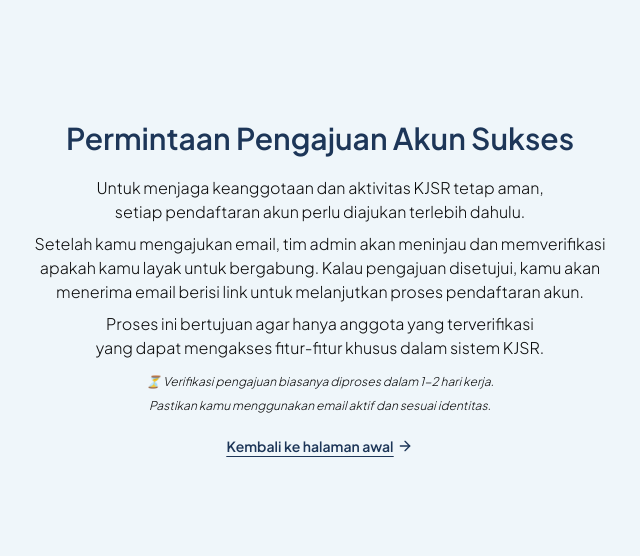
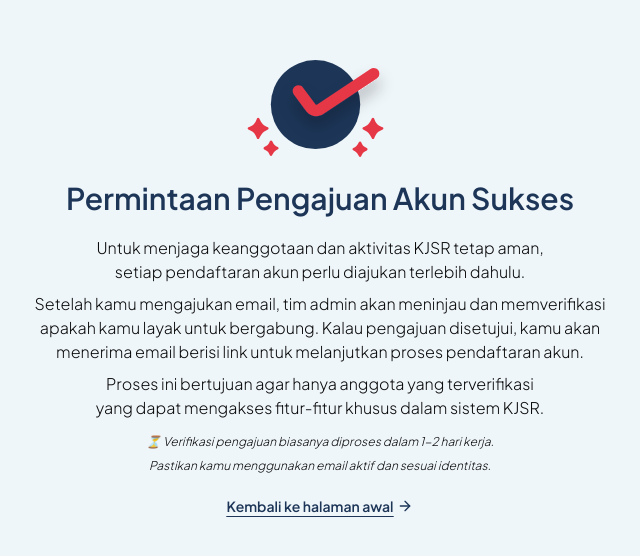
Before and after one commit to ahmdhndr/new-kjsr-fe, a Next.js app: page /pre-register/success in a window 1280 px wide. Shown: the part 112-668 px from the top of the page, without its empty margins (320-960 px from the left). Built offline with nearby package versions, Linux system fonts and the light colour scheme.

Commit message:
chore: enhance preapproval

```diff
--- a/src/app/(auth)/_components/register-form.tsx
+++ b/src/app/(auth)/_components/register-form.tsx
@@ -24,7 +24,7 @@
   token,
 }: {
   email?: string;
-  token?: string;
+  token: string;
 }) {
   const {
     visiblePassword,
--- a/src/app/(auth)/_hooks/use-register.ts
+++ b/src/app/(auth)/_hooks/use-register.ts
@@ -13,7 +13,7 @@
 import { authServices } from "../_services/auth.service";
 import { IRegister } from "../_types/auth";
 
-const useRegister = (token?: string) => {
+const useRegister = (token: string) => {
   const router = useRouter();
 
   const [visiblePassword, setVisiblePassword] = useState<{
@@ -45,8 +45,8 @@
 
   const registerFn = async (payload: IRegister) => {
     const result = await authServices.register({
+      ...payload,
       token,
-      ...payload,
     });
     return result;
   };
--- a/src/app/(auth)/pre-register/success/page.tsx
+++ b/src/app/(auth)/pre-register/success/page.tsx
@@ -1,5 +1,6 @@
 "use client";
 
+import Image from "next/image";
 import Link from "next/link";
 
 import { ArrowRight } from "lucide-react";
@@ -9,6 +10,14 @@
 export default function SuccessPage() {
   return (
     <div className="flex min-h-screen w-full flex-col items-center justify-center space-y-5 px-4 text-center">
+      <div className="flex w-full justify-center">
+        <Image
+          src="/illustration/success-verify.svg"
+          alt="Success Verify Illustration"
+          width={150}
+          height={100}
+        />
+      </div>
       <h1 className="text-primary text-2xl font-semibold lg:text-3xl">
         Permintaan Pengajuan Akun Sukses
       </h1>
--- a/src/app/(auth)/register/page.tsx
+++ b/src/app/(auth)/register/page.tsx
@@ -1,5 +1,10 @@
 import { Metadata } from "next";
 import Image from "next/image";
+import { redirect } from "next/navigation";
+
+import { getServerSession } from "next-auth";
+
+import { authOptions } from "@/lib/auth";
 
 import { RegisterForm } from "../_components/register-form";
 
@@ -14,6 +19,11 @@
   searchParams: Params;
 }) {
   const { email, token } = await searchParams;
+  const session = await getServerSession(authOptions);
+
+  if (session?.user) {
+    redirect("/");
+  }
 
   return (
     <div className="h-full w-full overflow-hidden">
--- a/src/app/(auth)/register/success/page.tsx
+++ b/src/app/(auth)/register/success/page.tsx
@@ -21,7 +21,9 @@
           height={100}
         />
       </div>
-      <h1 className="text-primary text-3xl font-semibold">Success</h1>
+      <h1 className="text-primary text-2xl font-semibold lg:text-3xl">
+        Success
+      </h1>
       <p className="w-full font-light text-balance">
         Congratulations! Your account have been{" "}
         <span>successfully verified.</span>
--- a/src/components/placeholder-component.tsx
+++ b/src/components/placeholder-component.tsx
@@ -23,8 +23,8 @@
               <h2 className="text-destructive my-0 text-xl font-semibold uppercase md:text-2xl">
                 {subHeading}
               </h2>
-              <div className="bg-destructive h-0.5 w-full" />
             </div>
+            <div className="bg-destructive h-0.5 w-full" />
             {children}
           </div>
         </div>
--- /dev/null
+++ b/src/components/protected-component.tsx
@@ -0,0 +1,20 @@
+import React from "react";
+
+import { getServerSession } from "next-auth";
+
+import { authOptions } from "@/lib/auth";
+
+import ProtectedPageInfo from "./protected-page-info";
+
+export default async function ProtectedComponent({
+  children,
+}: {
+  children: React.ReactNode;
+}) {
+  const session = await getServerSession(authOptions);
+
+  if (!session?.user) {
+    return <ProtectedPageInfo />;
+  }
+  return <>{children}</>;
+}
--- /dev/null
+++ b/src/components/protected-page-info.tsx
@@ -0,0 +1,11 @@
+import PlaceholderComponent from "./placeholder-component";
+
+export default function ProtectedPageInfo() {
+  return (
+    <PlaceholderComponent heading="Oops!" subHeading="">
+      <p className="text-primary mt-1 w-full max-w-96 text-sm tracking-normal text-balance md:text-base">
+        Halaman ini hanya bisa diakses oleh pengguna yang sudah login.
+      </p>
+    </PlaceholderComponent>
+  );
+}
```
